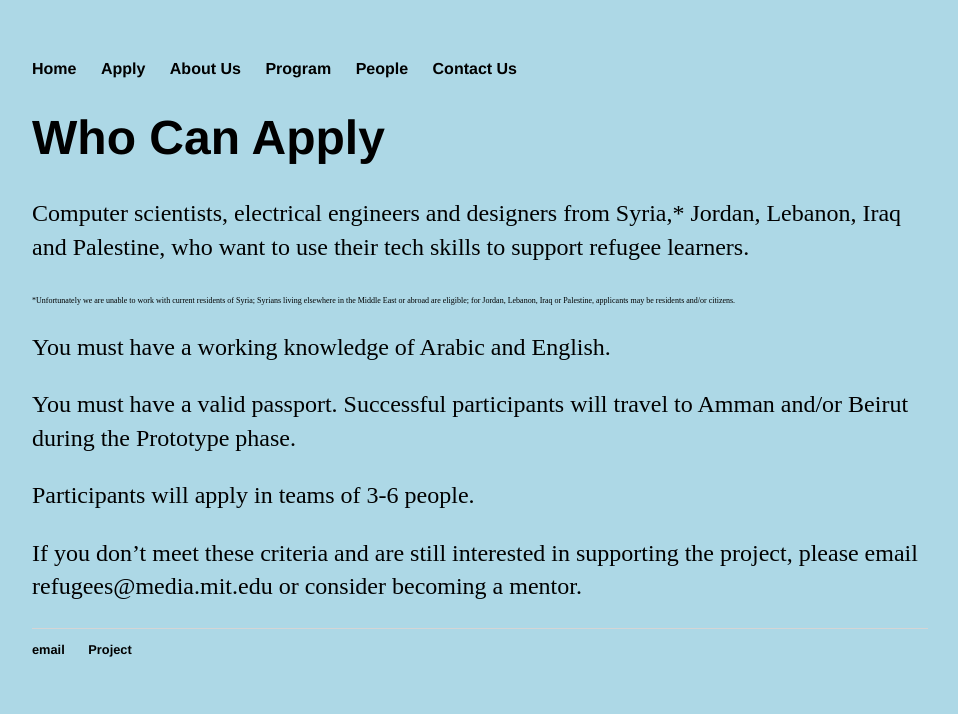
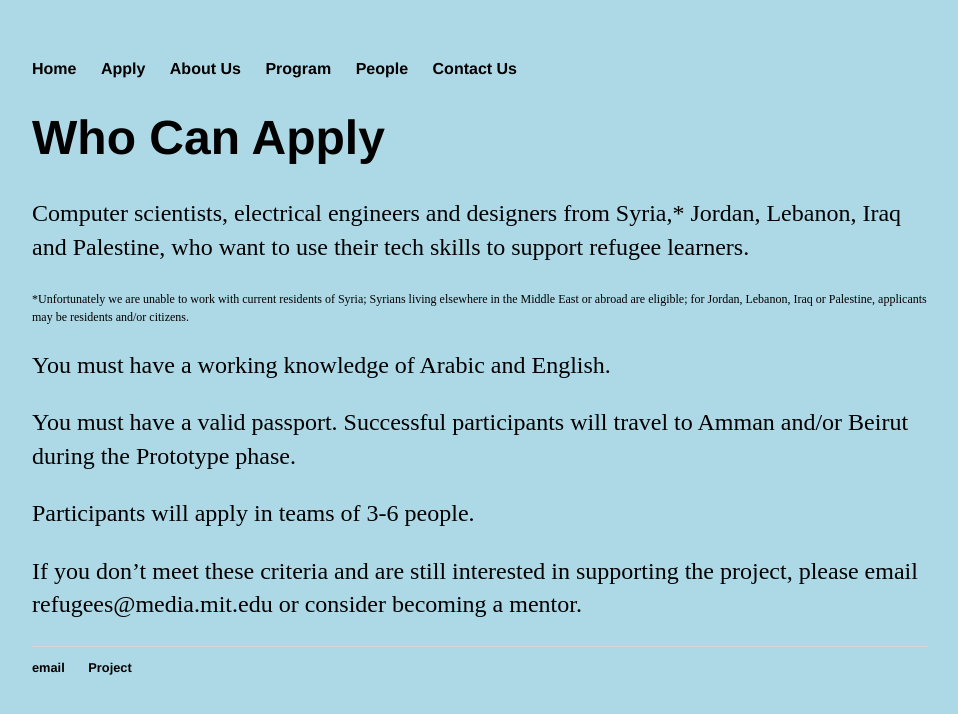
Before and after one commit to Refugee-Learning-Accelerator/Refugee-Learning-Accelerator.github.io, a Jekyll site: the page built from apply/index.html, in a window 1280 px wide. Shown: the top 714 px of the page, without its empty margins (160-1118 px from the left). Built offline with Jekyll 4.4.1, drawn with Linux system fonts in a browser that asks for light colours.

Commit message:
Update main.css

```diff
--- a/css/main.css
+++ b/css/main.css
@@ -28,7 +28,7 @@ p {
     line-height: 1.4em;
     color: #000000;
 }
-sp { font-size: .5em; line-height:1em; color:#000000;}
+sp { font-size: .75em; line-height:1.1em; color:#000000;}
 footer {
     border-top: 1px solid #d5d5d5;
     font-size: .8em;
```
